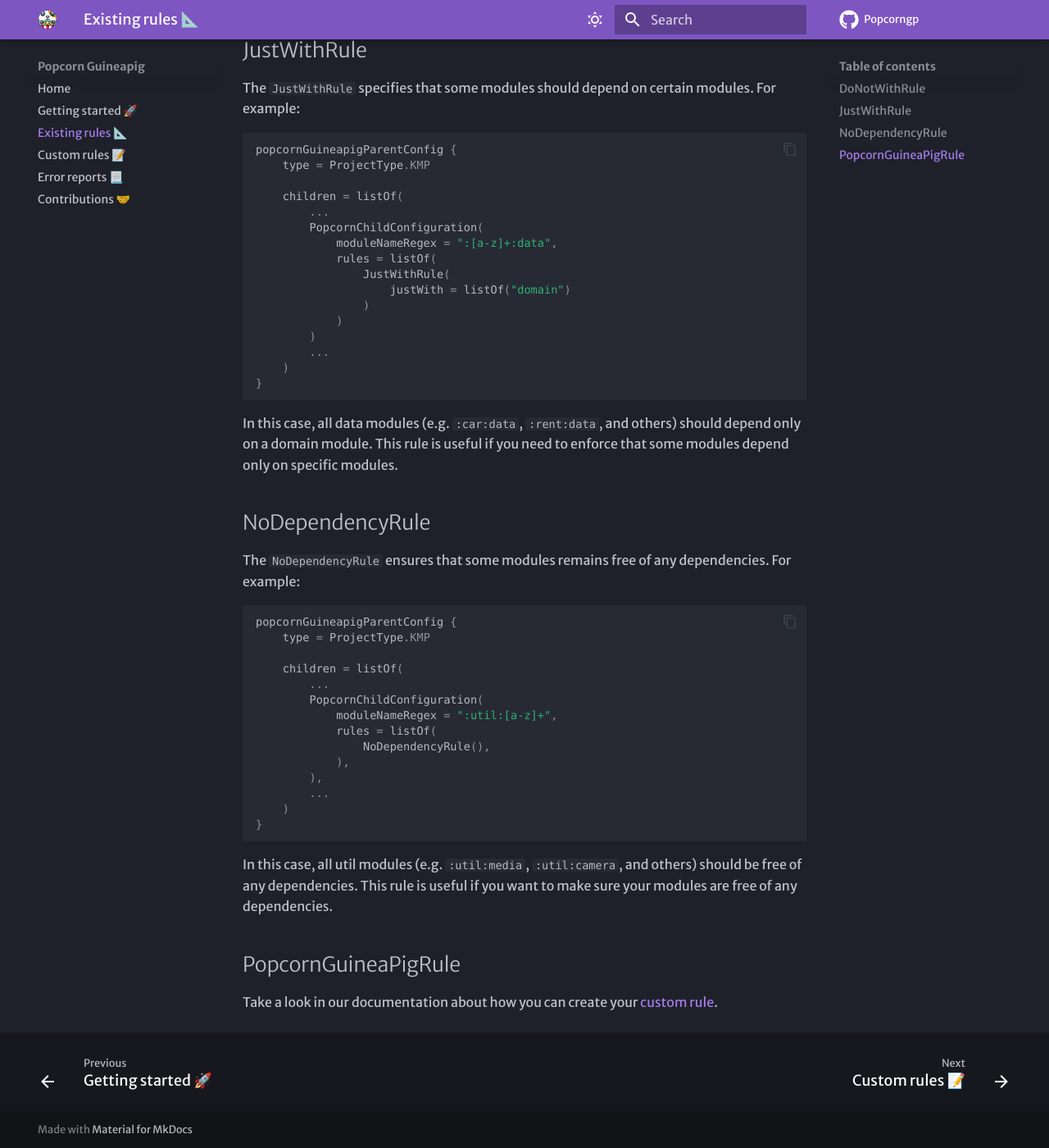
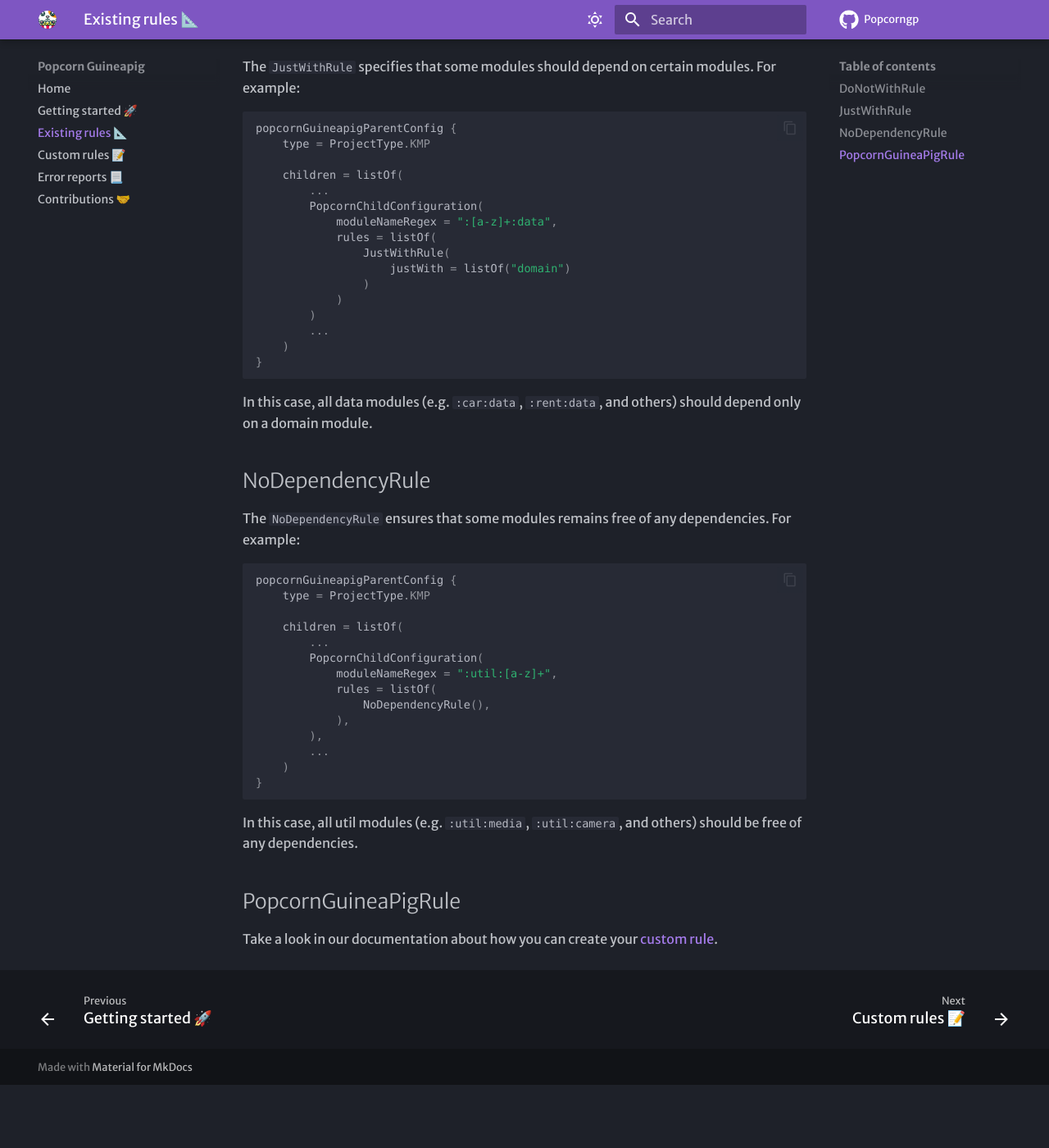
Before and after one commit to CodandoTV/popcorn-guineapig, an MkDocs documentation site: the page built from docs/2-existing-rules.md, in a window 1280 px wide and 1400 px high, scrolled down 810 px. Shown: the whole window at 82% size. Built offline with MkDocs 1.6.1 and Material for MkDocs 9.7.7, drawn with Linux system fonts in a browser that asks for light colours; some web fonts are replaced; comment, search, counter and statistics services are not loaded; after the commit the page ends 2133 px from its top, so only the background shows below that; some of the changed text lies outside the part shown.

Commit message:
Removing unnecessary paragraph

````diff
--- a/docs/2-existing-rules.md
+++ b/docs/2-existing-rules.md
@@ -24,7 +24,7 @@
 }
 ```
 
-In this case, any feature modules (`:feature:feature-dog`, `:feature:feature-guineapig`, and others) should not depend on any module whose name includes 'something-data' (e.g. `dog-data`, `guineapig-data`, and others). A good rule if you are dealing with presentation modules, you can force the developer use a domain module instead of a data module.
+In this case, any feature modules (`:feature:feature-dog`, `:feature:feature-guineapig`, and others) should not depend on any module whose name includes 'something-data' (e.g. `dog-data`, `guineapig-data`, and others).
 
 ## JustWithRule
 
@@ -49,7 +49,7 @@
 }
 ```
 
-In this case, all data modules (e.g. `:car:data`, `:rent:data`, and others) should depend only on a domain module. This rule is useful if you need to enforce that some modules depend only on specific modules.
+In this case, all data modules (e.g. `:car:data`, `:rent:data`, and others) should depend only on a domain module.
 
 ## NoDependencyRule
 
@@ -72,7 +72,7 @@
 }
 ```
 
-In this case, all util modules (e.g. `:util:media`, `:util:camera`, and others) should be free of any dependencies. This rule is useful if you want to make sure your modules are free of any dependencies.
+In this case, all util modules (e.g. `:util:media`, `:util:camera`, and others) should be free of any dependencies.
 
 ## PopcornGuineaPigRule
 
````
